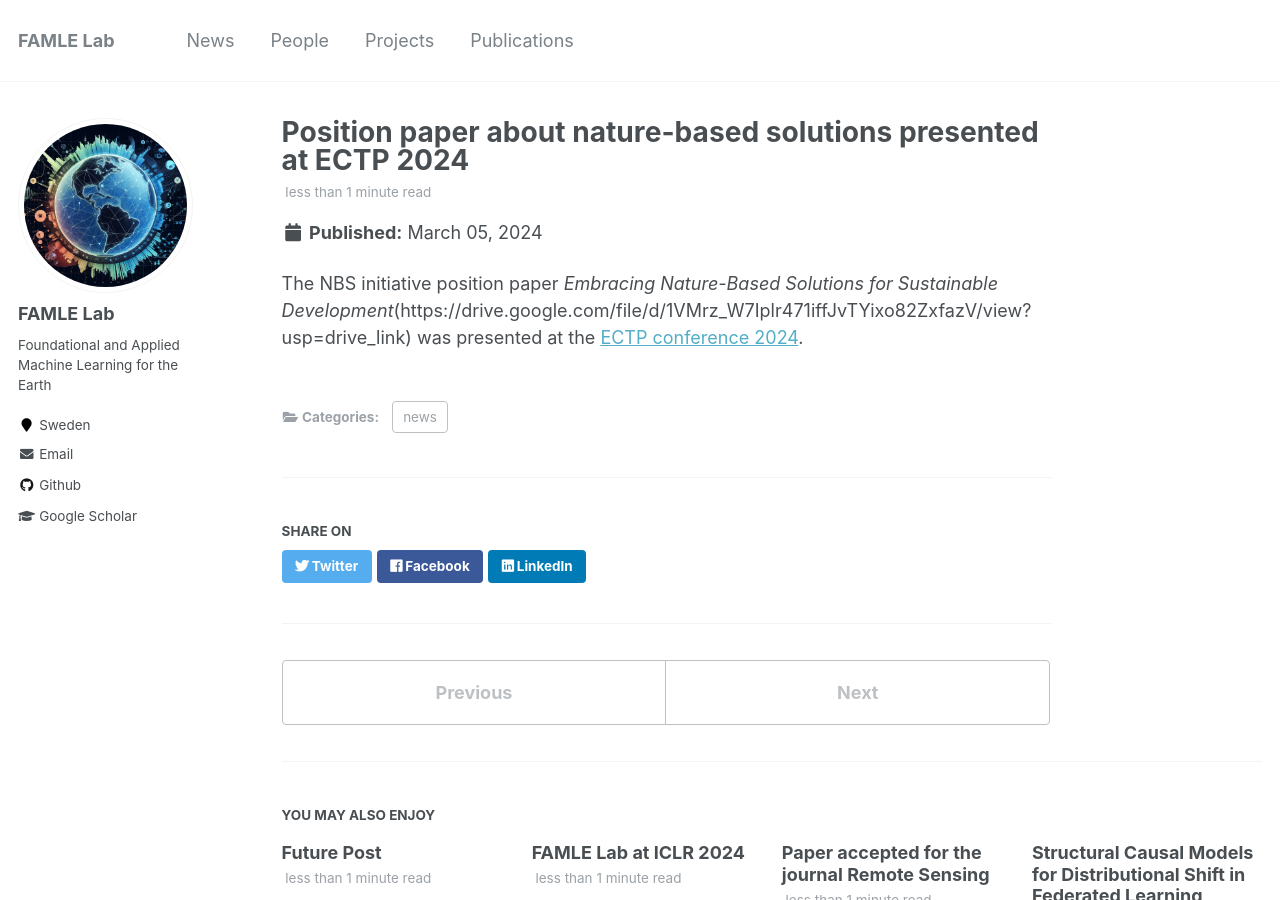
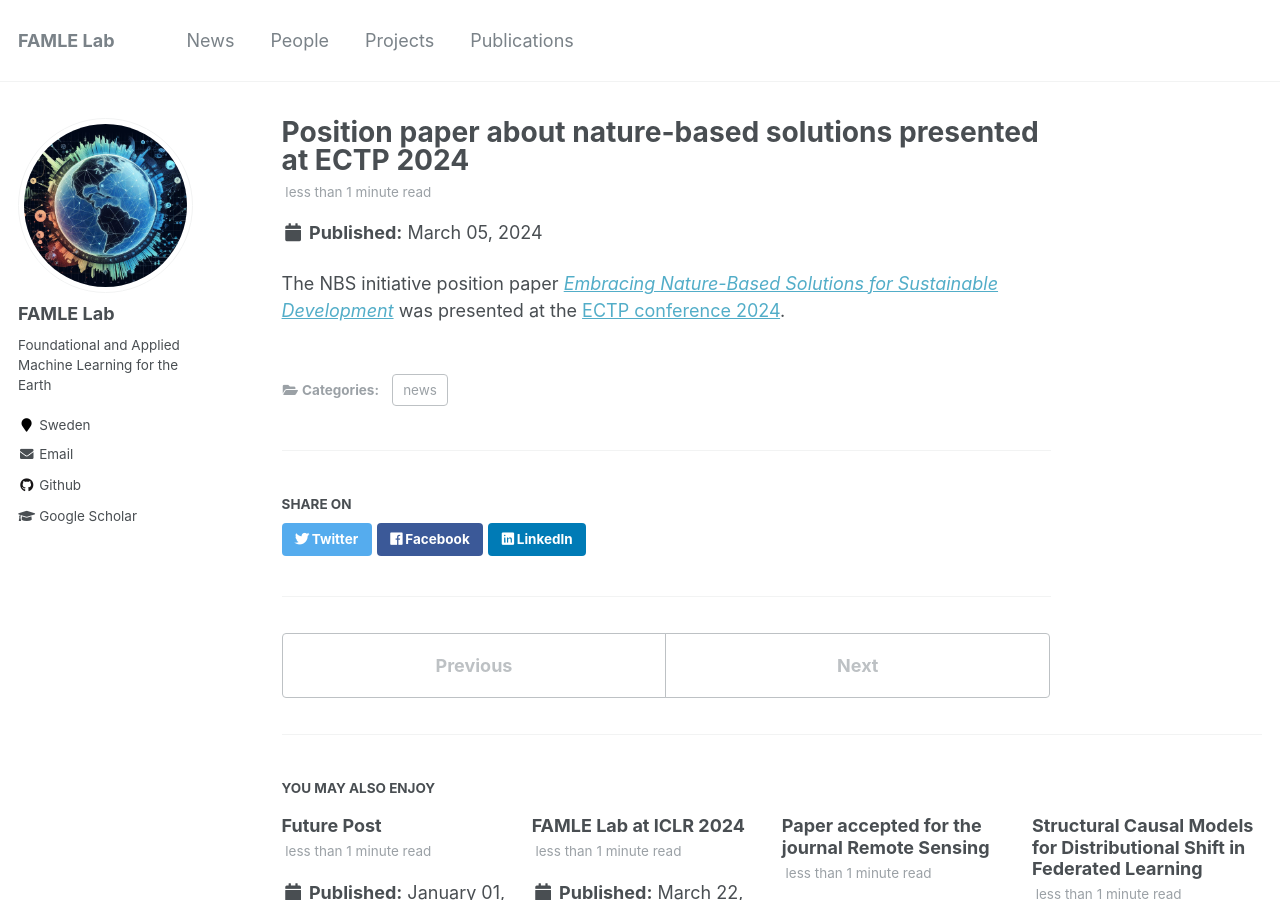
Before and after one commit to ridr-se/ridr-se.github.io, a Jekyll site: the page built from news/_posts/2024-03-05-nbs.md, in a window 1280 px wide and 900 px high. Built offline with Jekyll 4.4.1, drawn with Linux system fonts in a browser that asks for light colours.

Commit message:
Update 2024-03-05-nbs.md

```diff
--- a/news/_posts/2024-03-05-nbs.md
+++ b/news/_posts/2024-03-05-nbs.md
@@ -5,4 +5,4 @@ people:
 - Aleksis Pirinen
 ...
 
-The NBS initiative position paper _Embracing Nature-Based Solutions for Sustainable Development_(https://drive.google.com/file/d/1VMrz_W7Iplr471iffJvTYixo82ZxfazV/view?usp=drive_link) was presented at the [ECTP conference 2024](https://www.ectp.org/ectp-conferences/ectp-conference-2024).
+The NBS initiative position paper [_Embracing Nature-Based Solutions for Sustainable Development_](https://drive.google.com/file/d/1VMrz_W7Iplr471iffJvTYixo82ZxfazV/view?usp=drive_link) was presented at the [ECTP conference 2024](https://www.ectp.org/ectp-conferences/ectp-conference-2024).
```
